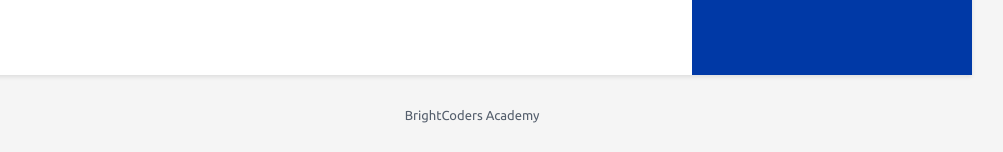
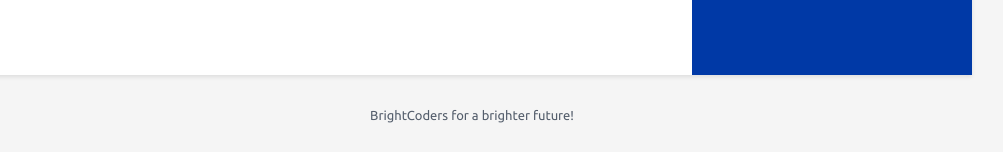
Before and after one commit to BC-MAR-21-RN/kata-resume-YilKanda, a Jekyll site: the page built from index.html, in a window 1280 px wide and 900 px high, scrolled down 1509 px. Shown: the part 745-897 px from the top of the window, without its empty margins (168-1171 px from the left). Built offline with Jekyll 4.4.1, drawn with Linux system fonts in a browser that asks for light colours.

Commit message:
Update data.yml

```diff
--- a/_data/data.yml
+++ b/_data/data.yml
@@ -189,4 +189,4 @@ skills:
 
 # NO MODIFICAR
 footer: >
-  BrightCoders Academy
+  BrightCoders for a brighter future!
```
